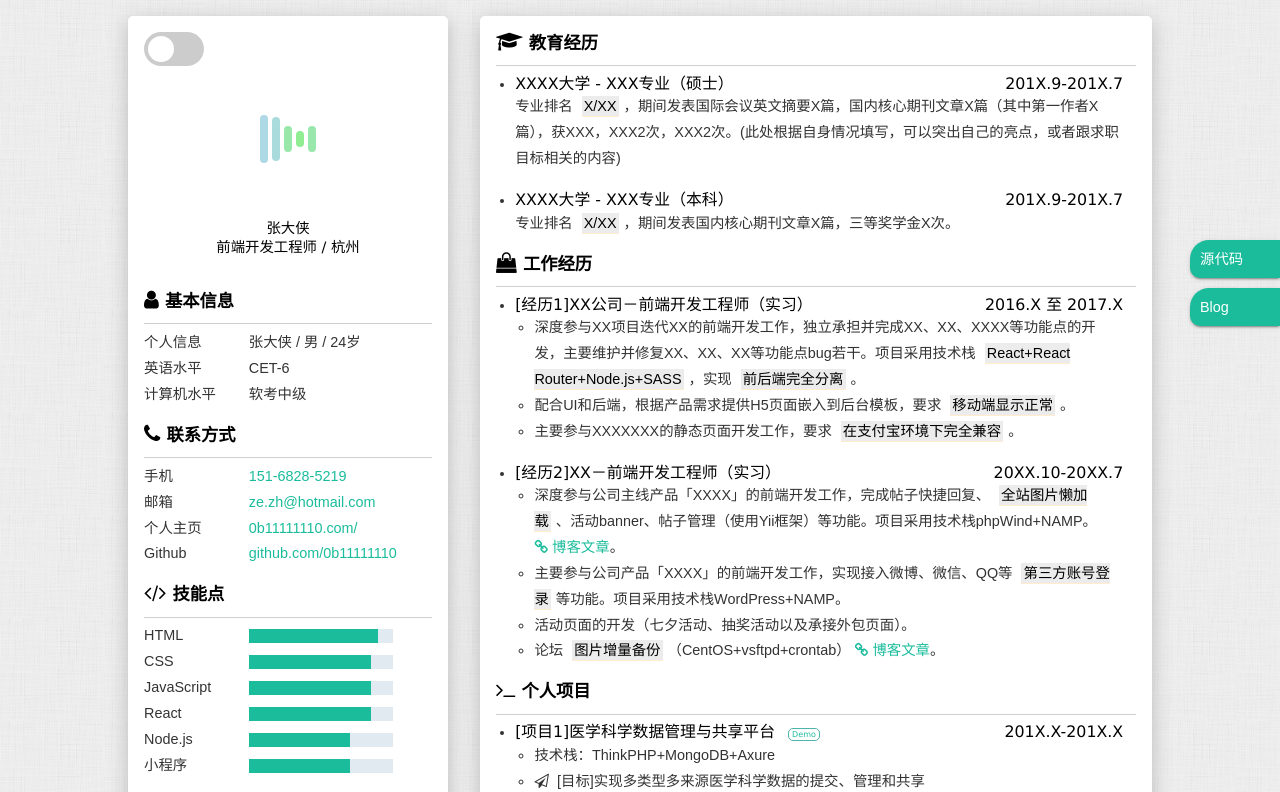
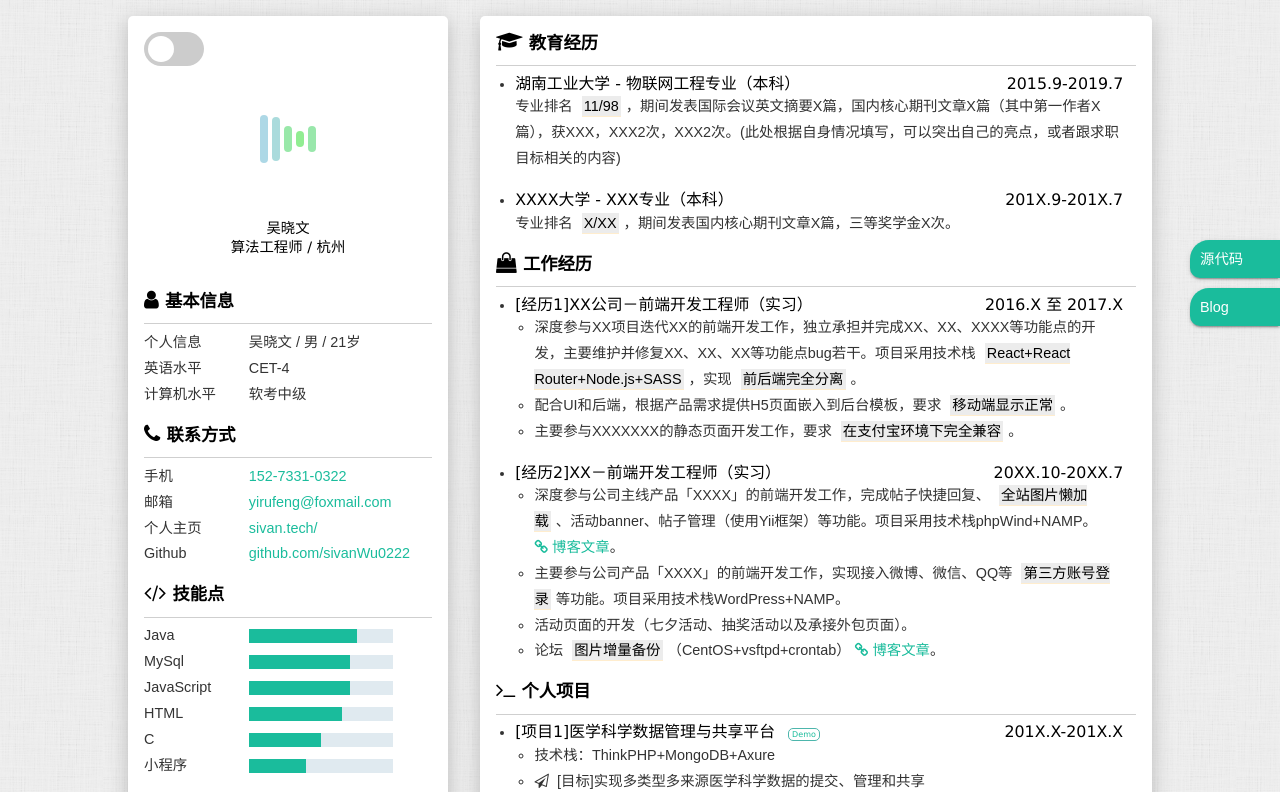
Before and after one commit to cvenwu/SivanResume, a plain HTML site: page index.html in a window 1280 px wide. Shown: the top 792 px of the page. Drawn offline with Linux system fonts and the light colour scheme.

Commit message:
Update index.html

```diff
--- a/index.html
+++ b/index.html
@@ -16,7 +16,7 @@
     <meta http-equiv="Cache-Control" content="no-cache, no-store, must-revalidate" />
     <meta http-equiv="Pragma" content="no-cache" />
     <meta http-equiv="Expires" content="0" />
-    <title>[简历]张大侠-前端开发工程师/杭州</title>
+    <title>[简历]吴晓文-算法工程师/杭州</title>
     <link rel="shortcut icon" href="assets/images/favicon.ico" type="image/x-icon">
     <link rel="stylesheet" href="assets/css/typo.css">
     <link rel="stylesheet" href="assets/css/font-awesome.min.css">
@@ -75,8 +75,8 @@
                     <img class="avatar" src="assets/images/avatar.jpg" onload="loading()">
                 </section>
 
-                <h1 class="name">张大侠</h1>
-                <h4 class="info-job">前端开发工程师 / 杭州</h4>
+                <h1 class="name">吴晓文</h1>
+                <h4 class="info-job">算法工程师 / 杭州</h4>
 
             </section>
 
@@ -88,11 +88,11 @@
                 <ul>
                     <li>
                         <label>个人信息</label>
-                        <span>张大侠 / 男 / 24岁</span>
+                        <span>吴晓文 / 男 / 21岁</span>
                     </li>
                     <li>
                         <label>英语水平</label>
-                        <span>CET-6</span>
+                        <span>CET-4</span>
                     </li>
                     <li>
                         <label>计算机水平</label>
@@ -109,19 +109,19 @@
                 <ul>
                     <li>
                         <label>手机</label>
-                        <a href="tel:15168285219" target="_blank">151-6828-5219</a>
+                        <a href="tel:15168285219" target="_blank">152-7331-0322</a>
                     </li>
                     <li>
                         <label>邮箱</label>
-                        <a href="mailto:ze.zh@hotmail.com" target="_blank">ze.zh@hotmail.com</a>
+                        <a href="mailto:ze.zh@hotmail.com" target="_blank">yirufeng@foxmail.com</a>
                     </li>
                     <li>
                         <label>个人主页</label>
-                        <a href="http://0b11111110.com/" target="_blank">0b11111110.com/</a>
+                        <a href="http://www.sivan.tech/" target="_blank">sivan.tech/</a>
                     </li>
                     <li>
                         <label>Github</label>
-                        <a href="https://github.com/0b11111110" target="_blank">github.com/0b11111110</a>
+                        <a href="https://github.com/sivanWu0222" target="_blank">github.com/sivanWu0222</a>
                     </li>
                 </ul>
             </section>
@@ -133,28 +133,28 @@
                 <hr/>
                 <ul>
                     <li>
-                        <label>HTML</label>
-                        <progress value="90" max="100"></progress>
+                        <label>Java</label>
+                        <progress value="75" max="100"></progress>
                     </li>
                     <li>
-                        <label>CSS</label>
-                        <progress value="85" max="100"></progress>
+                        <label>MySql</label>
+                        <progress value="70" max="100"></progress>
                     </li>
                     <li>
                         <label>JavaScript</label>
-                        <progress value="85" max="100"></progress>
-                    </li>
-                    <li>
-                        <label>React</label>
-                        <progress value="85" max="100"></progress>
-                    </li>
-                    <li>
-                        <label>Node.js</label>
                         <progress value="70" max="100"></progress>
                     </li>
                     <li>
+                        <label>HTML</label>
+                        <progress value="65" max="100"></progress>
+                    </li>
+                    <li>
+                        <label>C</label>
+                        <progress value="50" max="100"></progress>
+                    </li>
+                    <li>
                         <label>小程序</label>
-                        <progress value="70" max="100"></progress>
+                        <progress value="40" max="100"></progress>
                     </li>
                 </ul>
             </section>
@@ -166,7 +166,7 @@
             </section>
 
             <!-- 技术栈 -->
-            <!-- <div class="stack info-unit">
+             <div class="stack info-unit">
                     <h2><i class="fa fa-code" aria-hidden="true"></i>其他</h2>
                     <hr/>
                     <ul>
@@ -183,7 +183,7 @@
                             <span>Git、SVN、Markdown</span>
                         </li>
                     </ul>
-                </div> -->
+                </div>
         </section>
 
         <section class="main">
@@ -196,11 +196,11 @@
                 <ul>
                     <li>
                         <h3>
-                            <span>XXXX大学 - XXX专业（硕士）</span>
-                            <time>201X.9-201X.7</time>
+                            <span>湖南工业大学 - 物联网工程专业（本科）</span>
+                            <time>2015.9-2019.7</time>
                         </h3>
                         <p>专业排名
-                            <mark>X/XX</mark>，期间发表国际会议英文摘要X篇，国内核心期刊文章X篇（其中第一作者X篇），获XXX，XXX2次，XXX2次。(此处根据自身情况填写，可以突出自己的亮点，或者跟求职目标相关的内容)</p>
+                            <mark>11/98</mark>，期间发表国际会议英文摘要X篇，国内核心期刊文章X篇（其中第一作者X篇），获XXX，XXX2次，XXX2次。(此处根据自身情况填写，可以突出自己的亮点，或者跟求职目标相关的内容)</p>
                     </li>
                     <li>
                         <h3>
```
